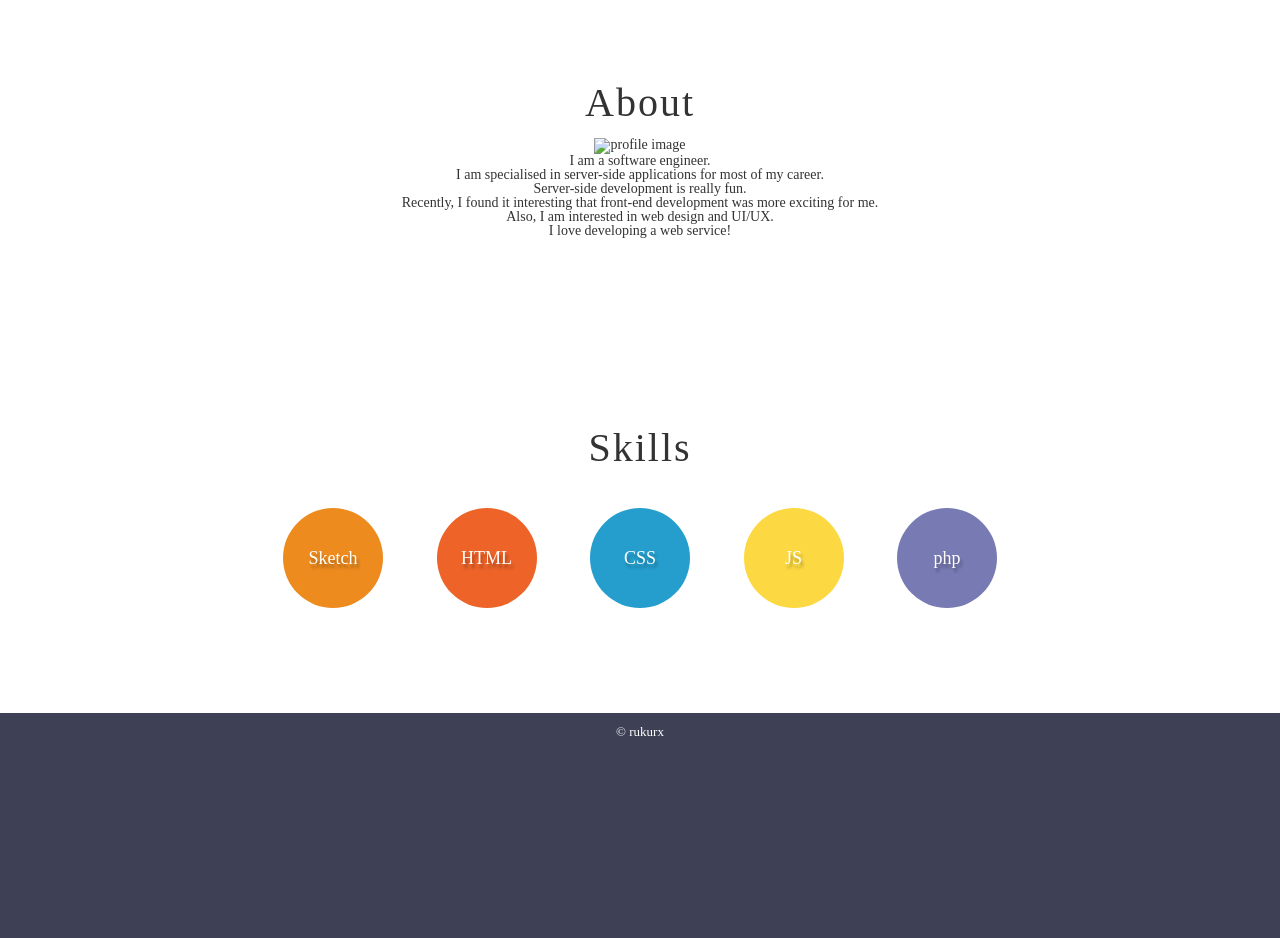
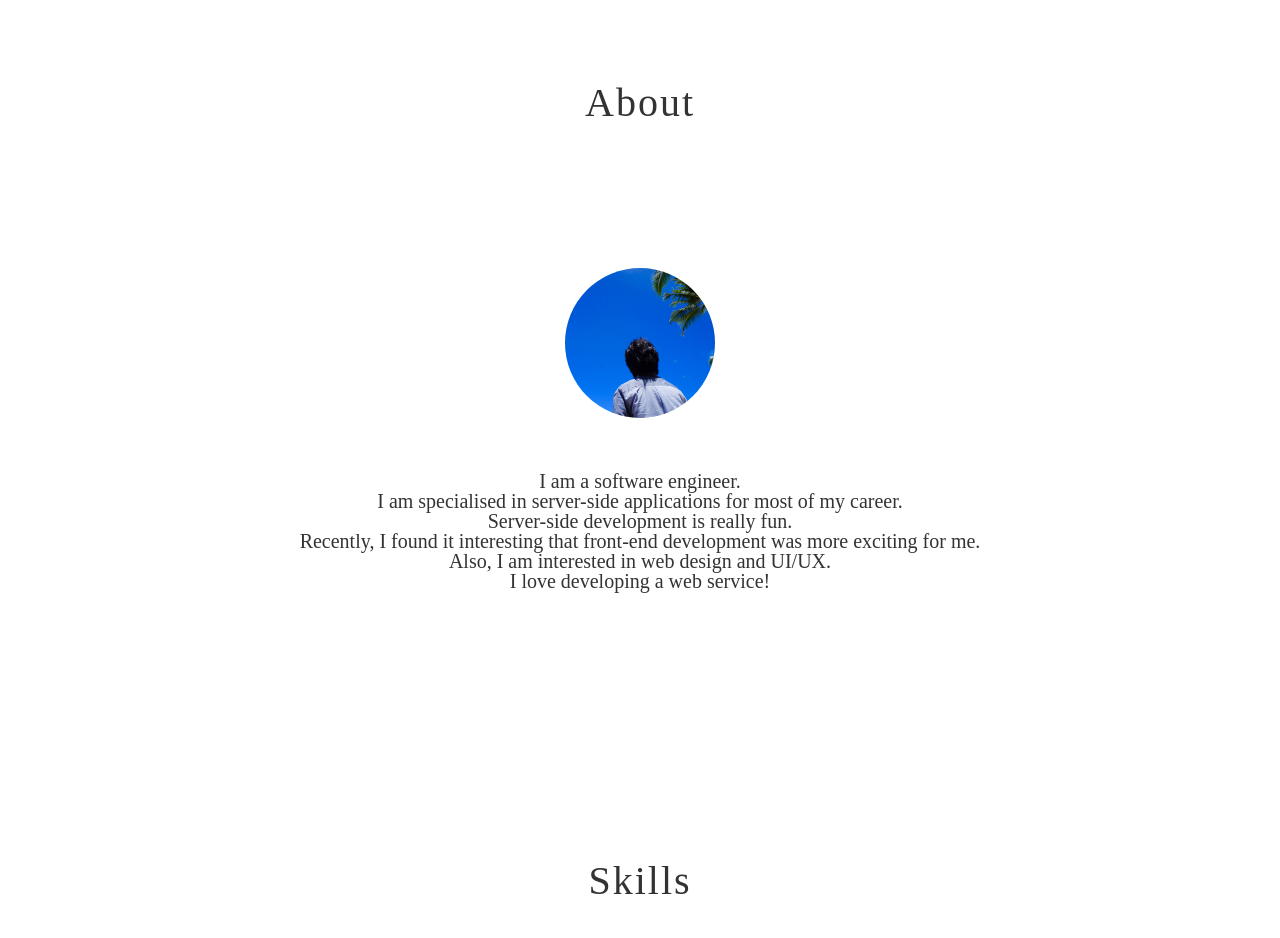
Before and after one commit to rukurx/rukurx.github.io, a plain HTML site: page index.html in a window 1280 px wide. Shown: the part 1240-2178 px from the top of the page. Before the commit the page ends 1990 px from the top, so only its background shows below. Drawn offline with Linux system fonts and the light colour scheme.

Commit message:
modify profile

```diff
--- a/css/style.css
+++ b/css/style.css
@@ -67,6 +67,21 @@ body {
   padding: 80px 30px;
   background-color: #fff;
   color: #333;
+}
+
+.profile {
+  padding: 80px 30px;
+}
+
+.profile-image {
+  border-radius: 50%;
+  width: 150px;
+  height: 150px;
+  margin: 50px;
+}
+
+.profile-text {
+  font-size: 2.0rem;
 }
 
 .skills {
--- a/index.html
+++ b/index.html
@@ -29,10 +29,10 @@
     <h2 class="heading">About</h2>
     <div class="profile">
       <div class="profile-left">
-        <img src="" alt="profile image">
+        <img src="img/profile.jpg" alt="profile image" class="profile-image">
       </div>
       <div class="profile-right">
-        <p>
+        <p class="profile-text">
           I am a software engineer.<br>
           I am specialised in server-side applications for most of my career.<br>
           Server-side development is really fun.<br>
```
Also changed, not shown: img/profile.jpg (added).
